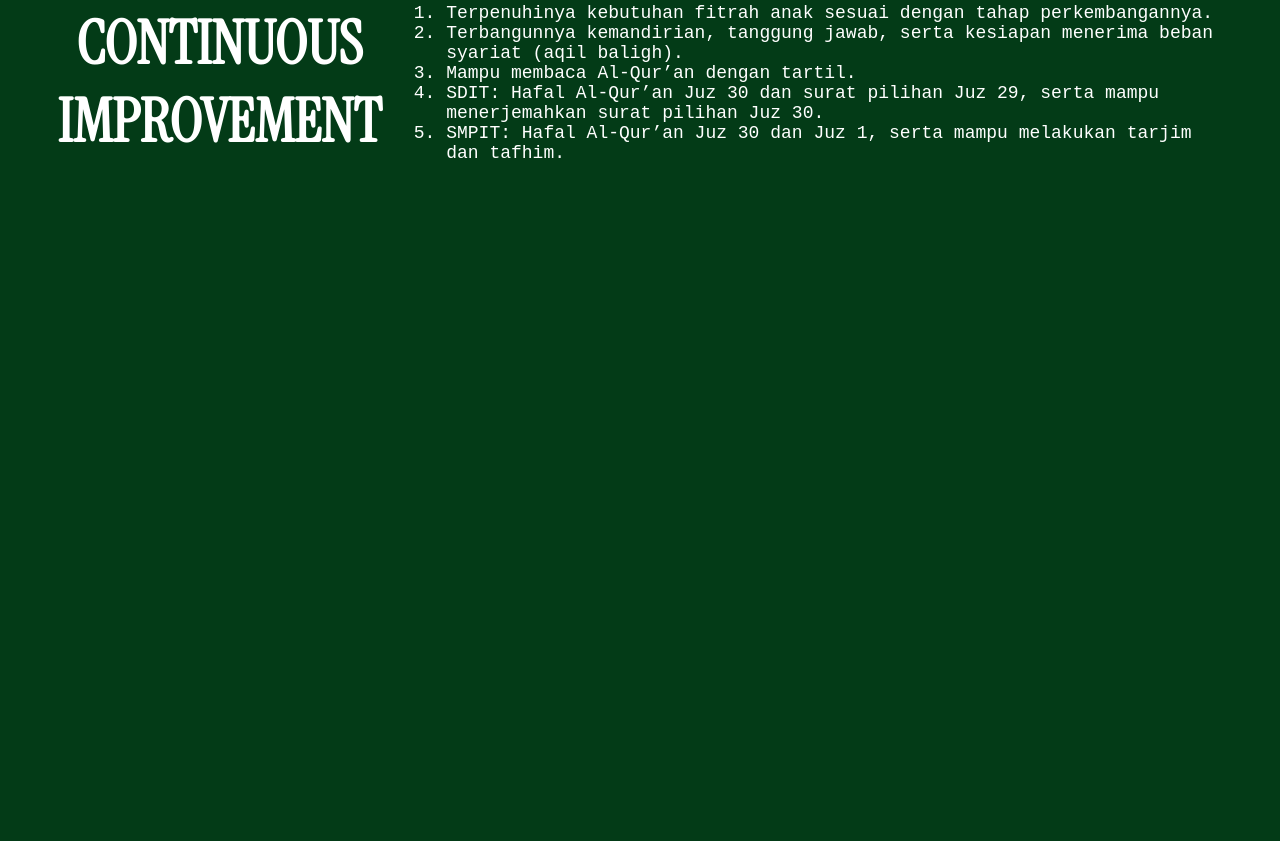
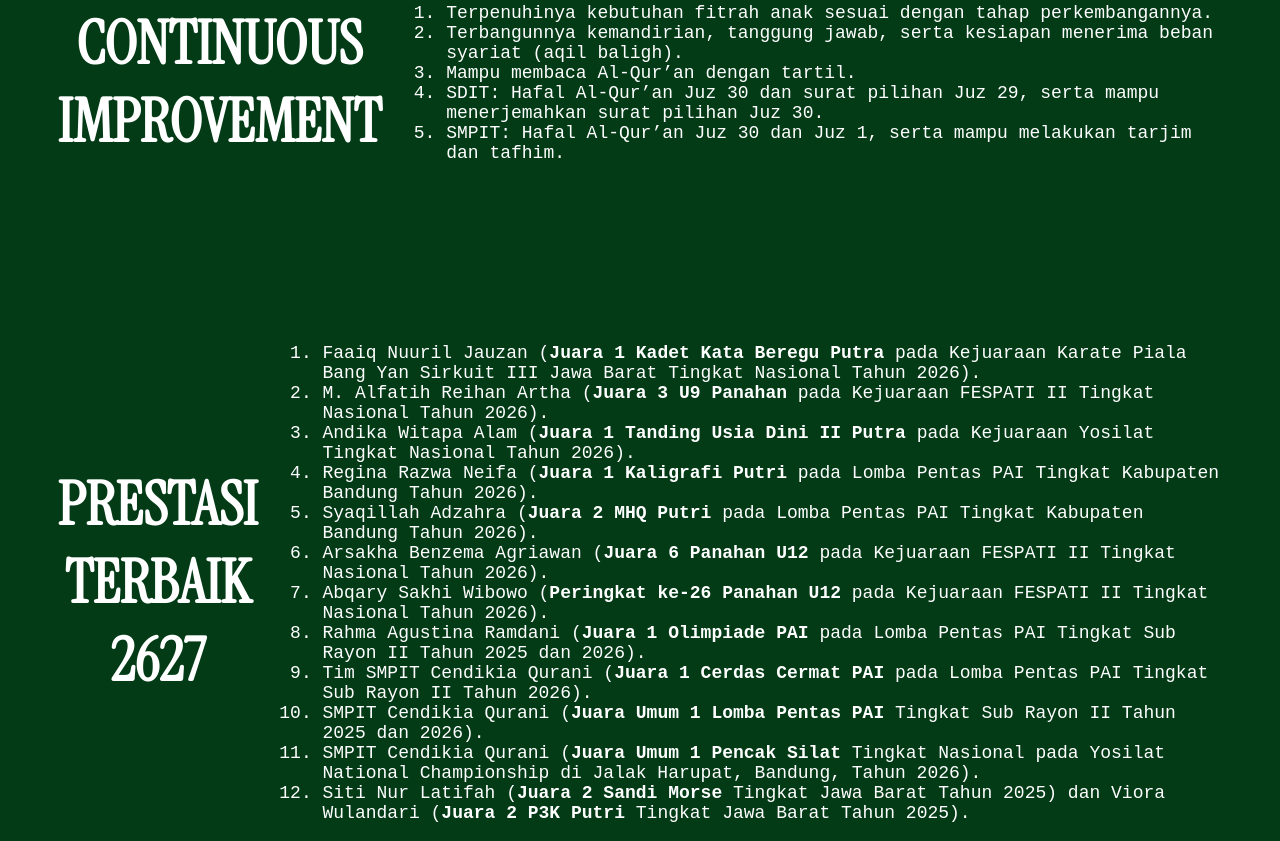
Before and after one commit to annisa-pussa/cenq-web, a plain HTML site: page index.html in a window 1280 px wide. Shown: the part 4697-5538 px from the top of the page. Before the commit the page ends 5031 px from the top, so only its background shows below. Drawn offline with Linux system fonts and the light colour scheme.

Commit message:
Add prestasi

```diff
--- a/index.html
+++ b/index.html
@@ -181,7 +181,25 @@
 					</ol>
 				</div>
 			</section>
-
+			<section>
+				<div class="container">
+					<h1>prestasi <br> terbaik 2627</h1>
+					<ol>
+						<li>Faaiq Nuuril Jauzan (<strong>Juara 1 Kadet Kata Beregu Putra</strong> pada Kejuaraan Karate Piala Bang Yan Sirkuit III Jawa Barat Tingkat Nasional Tahun 2026).</li>
+						<li>M. Alfatih Reihan Artha (<strong>Juara 3 U9 Panahan</strong> pada Kejuaraan FESPATI II Tingkat Nasional Tahun 2026).</li>
+						<li>Andika Witapa Alam (<strong>Juara 1 Tanding Usia Dini II Putra</strong> pada Kejuaraan Yosilat Tingkat Nasional Tahun 2026).</li>
+						<li>Regina Razwa Neifa (<strong>Juara 1 Kaligrafi Putri</strong> pada Lomba Pentas PAI Tingkat Kabupaten Bandung Tahun 2026).</li>
+						<li>Syaqillah Adzahra (<strong>Juara 2 MHQ Putri</strong> pada Lomba Pentas PAI Tingkat Kabupaten Bandung Tahun 2026).</li>
+						<li>Arsakha Benzema Agriawan (<strong>Juara 6 Panahan U12</strong> pada Kejuaraan FESPATI II Tingkat Nasional Tahun 2026).</li>
+						<li>Abqary Sakhi Wibowo (<strong>Peringkat ke-26 Panahan U12</strong> pada Kejuaraan FESPATI II Tingkat Nasional Tahun 2026).</li>
+						<li>Rahma Agustina Ramdani (<strong>Juara 1 Olimpiade PAI</strong> pada Lomba Pentas PAI Tingkat Sub Rayon II Tahun 2025 dan 2026).</li>
+						<li>Tim SMPIT Cendikia Qurani (<strong>Juara 1 Cerdas Cermat PAI</strong> pada Lomba Pentas PAI Tingkat Sub Rayon II Tahun 2026).</li>
+						<li>SMPIT Cendikia Qurani (<strong>Juara Umum 1 Lomba Pentas PAI</strong> Tingkat Sub Rayon II Tahun 2025 dan 2026).</li>
+						<li>SMPIT Cendikia Qurani (<strong>Juara Umum 1 Pencak Silat</strong> Tingkat Nasional pada Yosilat National Championship di Jalak Harupat, Bandung, Tahun 2026).</li>
+						<li>Siti Nur Latifah (<strong>Juara 2 Sandi Morse</strong> Tingkat Jawa Barat Tahun 2025) dan Viora Wulandari (<strong>Juara 2 P3K Putri</strong> Tingkat Jawa Barat Tahun 2025).</li>
+					</ol>
+				</div>
+			</section>
 		</main>
 	</div>
 </body>
--- a/style.css
+++ b/style.css
@@ -318,3 +318,26 @@ main > section:nth-child(7) > .container > h1 {
     font-size: 60px;
     text-align: center;
 }
+
+main > section:nth-child(8){
+    display: flex;
+    justify-content: center;
+    align-items: center;
+    height: 500px;
+}
+
+main > section:nth-child(8) > .container {
+    display: flex;
+    align-items: center;
+    justify-content: center;
+    gap: 25px;
+    font-size: 18px;
+}
+
+
+main > section:nth-child(8) > .container > h1 {
+    text-transform: uppercase;
+    font-family: var(--font-title);
+    font-size: 60px;
+    text-align: center;
+}
```
